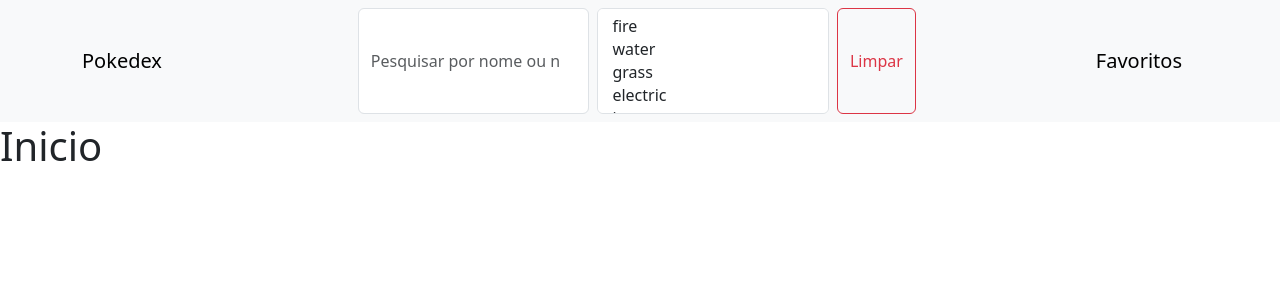
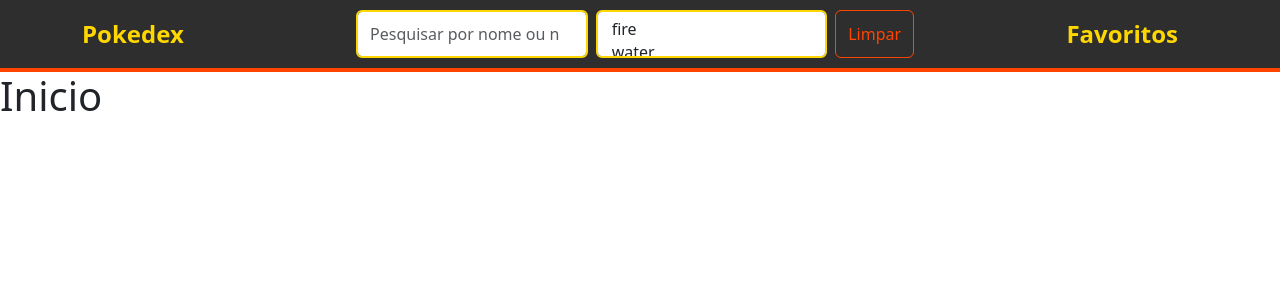
Before and after one commit to Mario-Nakazato/pokedex, a Vue app in the folder pokedex/: page / in a window 1280 px wide. Shown: the top 300 px of the page. Built offline with nearby package versions, Linux system fonts and the light colour scheme.

Commit message:
Added Pokémon style to the navigation

```diff
--- a/pokedex/src/App.vue
+++ b/pokedex/src/App.vue
@@ -1,11 +1,11 @@
 <template>
-    <nav class="navbar bg-body-tertiary">
+    <nav class="navbar bg-custom">
         <div class="container">
             <RouterLink to="/pokedex" class="navbar-brand">Pokedex</RouterLink>
             <form class="d-flex col-md-6 col-12" role="search" @submit.prevent="handleSearch">
                 <input v-model="searchQuery" class="form-control me-2" type="search"
                     placeholder="Pesquisar por nome ou número" aria-label="Search" />
-                <select v-model="selectedTypes" multiple class="form-select me-2">
+                <select v-model="selectedTypes" multiple class="form-select me-2" style="height: 48px;">
                     <option v-for="tipo in tipos" :key="tipo" :value="tipo">{{ tipo }}</option>
                 </select>
                 <button class="btn btn-outline-danger" type="button" @click="clearForm">Limpar</button>
@@ -29,7 +29,6 @@
 const selectedTypes = ref<string[]>([]);
 const router = useRouter();
 
-// Atualiza a URL quando a pesquisa ou os filtros mudam
 watch([searchQuery, selectedTypes], () => {
     router.push({
         path: '/pokedex',
@@ -40,7 +39,6 @@
     });
 });
 
-// Função para navegar para a página de Pokedex com a pesquisa
 const handleSearch = () => {
     router.push({
         path: '/pokedex',
@@ -51,11 +49,56 @@
     });
 };
 
-// Função de limpar o formulário
 const clearForm = () => {
     searchQuery.value = '';
     selectedTypes.value = [];
 };
 </script>
 
-<style scoped></style>
+<style scoped>
+.bg-custom {
+    background-color: #2E2E2E;
+}
+
+.navbar {
+    background-color: #2E2E2E;
+    border-bottom: 4px solid #FF4500;
+    padding: 10px 20px;
+}
+
+.navbar-brand {
+    color: #FFD700;
+    font-size: 1.5rem;
+    font-weight: bold;
+    margin-right: 20px;
+}
+
+.navbar-brand:hover {
+    color: #FFA500;
+}
+
+.form-control {
+    border: 2px solid #FFD700;
+    background-color: #FFFFFF;
+}
+
+.form-control:focus {
+    border-color: #FF4500;
+    box-shadow: 0 0 5px rgba(255, 69, 0, 0.5);
+}
+
+.form-select {
+    border: 2px solid #FFD700;
+    background-color: #FFFFFF;
+}
+
+.btn-outline-danger {
+    color: #FF4500;
+    border-color: #FF4500;
+}
+
+.btn-outline-danger:hover {
+    background-color: #FF4500;
+    color: #FFFFFF;
+}
+</style>
```
